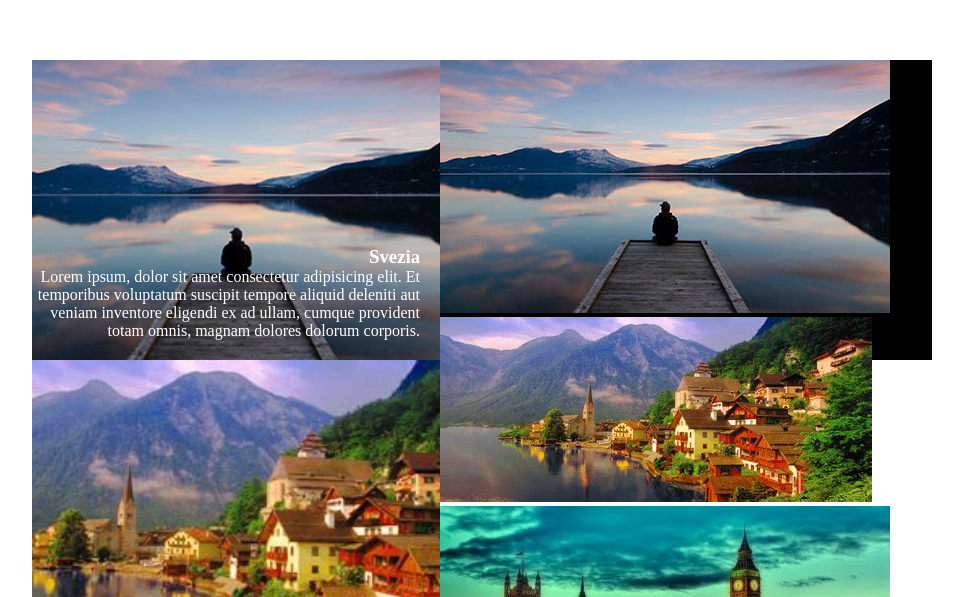
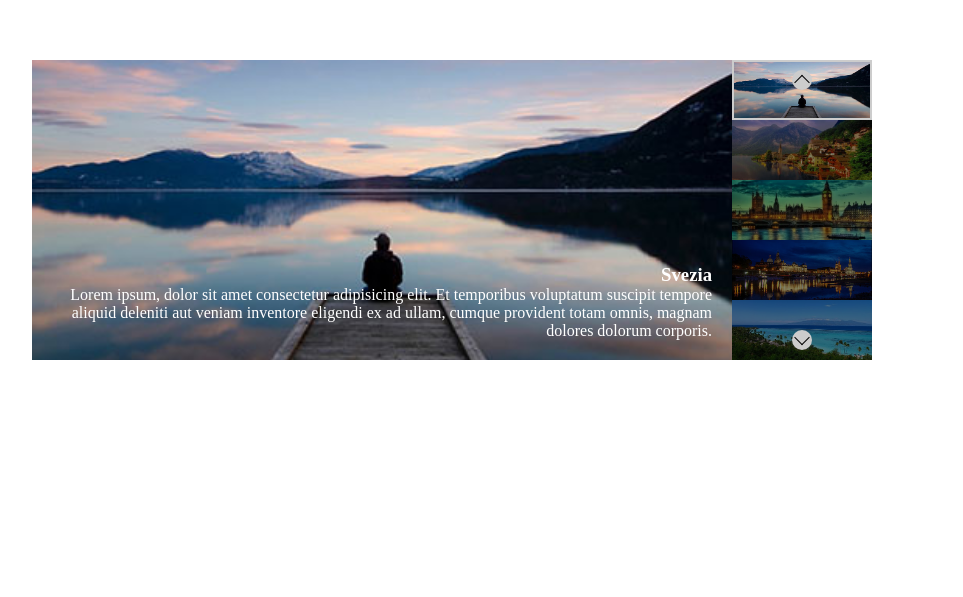
Before and after one commit to Paparellav/vue-slider, a plain HTML site: page index.html in a window 1280 px wide. Shown: the part 190-787 px from the top of the page, without its empty margins (158-1121 px from the left). Drawn offline with nearby package versions, Linux system fonts and the light colour scheme.

Commit message:
bonus 1 completato

```diff
--- a/css/style.css
+++ b/css/style.css
@@ -46,3 +46,64 @@
     background: #000;
     position: relative;
 }
+
+.thumb {
+    height: calc((300px) / 5);
+    opacity: 0.5;
+}
+
+.thumb img {
+    width: 100%;
+    height: 100%;
+    object-fit: cover;
+}
+
+.thumb.active {
+    border: 2px solid #ccc;
+    opacity: 1;
+}
+
+.prev, .next {
+    width: 20px;
+    height: 20px;
+    margin: 10px 0;
+    border-radius: 50%;
+    background: #ccc;
+    position: absolute;
+    left: 50%;
+    transform: translate(-50%);
+    cursor: pointer;
+    z-index: 999;
+}
+
+.next {
+    bottom: 0;
+}
+
+.prev::after {
+    content: '';
+    width: 10px;
+    height: 10px;
+    transform: rotate(45deg);
+    border-top: 1px solid black;
+    border-right: 1px solid black;
+    display: block;
+    position: absolute;
+    top: 35%;
+    left: 50%;
+    transform: translate(-50%) rotate(-45deg);
+}
+
+.next::before {
+    content: '';
+    width: 10px;
+    height: 10px;
+    transform: rotate(45deg);
+    border-top: 1px solid black;
+    border-right: 1px solid black;
+    display: block;
+    position: absolute;
+    bottom: 35%;
+    left: 50%;
+    transform: translate(-50%) rotate(135deg);
+}
--- a/index.html
+++ b/index.html
@@ -15,23 +15,34 @@
         <div class="container">
             <div class="items">
 
-                <div v-for="element in thumbs" class="item active">
-                    <img :src="element.image" alt="element.title">
+                <div v-for="(element, index) in thumbs" class="item" :class="currentSlide === index ? 'active' : ''" >
+
+                    <img :src="element.image" :alt="element.title">
                     <div class="text">
                         <h3>{{element.title}}</h3>
                         <p>{{element.text}}</p>
                     </div>
+
                 </div>
 
             </div>
             <div class="thumbs">
+                <div @click="prevSlide" class="prev"></div>
 
-                <div v-for="element in thumbs" class="thumb active">
-                    <img :src="element.image" alt="element.title">
+                <div>
+
+                    <div
+                        v-for="(element, index) in thumbs"
+                        @click="selectedThumb(index)"
+                        class="thumb"
+                        :class="currentSlide === index ? 'active' : ''"
+                    >
+                        <img :src="element.image" :alt="element.title">
+                    </div>
+
                 </div>
 
-                <div class="prev"></div>
-                <div class="next"></div>
+                <div @click="nextSlide" class="next"></div>
             </div>
         </div>
    </div>
--- a/js/script.js
+++ b/js/script.js
@@ -1,3 +1,5 @@
+// Partendo dal markup della versione svolta in js plain, rifare lo slider ma questa volta usando Vue.
+
 const app = new Vue(
     {
         el: '#root',
@@ -29,10 +31,28 @@ const app = new Vue(
                     text: 'Et temporibus voluptatum suscipit tempore aliquid deleniti aut veniam inventore eligendi ex ad ullam,',
                 },
             ],
+            currentSlide: 0,
+
         },
 
         methods: {
-
+            nextSlide: function() {
+                if (this.currentSlide === this.thumbs.length - 1) {
+                    this.currentSlide = 0;
+                } else {
+                    this.currentSlide++;
+                }
+            },
+            prevSlide: function() {
+                if (this.currentSlide === 0) {
+                    this.currentSlide = this.thumbs.length - 1;
+                } else {
+                    this.currentSlide--;
+                }
+            },
+            selectedThumb: function(index) {
+                this.currentSlide = index;
+            }
         }
     }
 );
```
